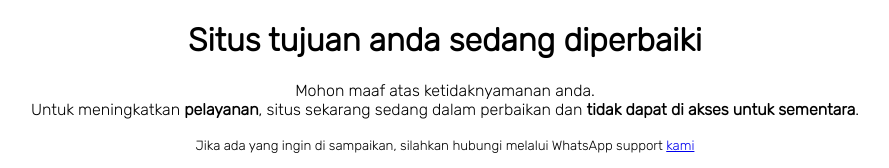
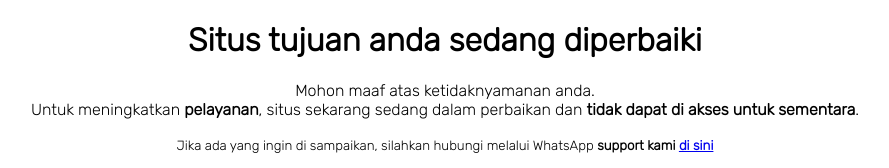
Before and after one commit to fathtech/maintenance, a plain HTML site: page index.html in a window 1280 px wide. Shown: the top 168 px of the page, without its empty margins (195-1084 px from the left). Drawn offline with Linux system fonts and the light colour scheme.

Commit message:
Update index.html

```diff
--- a/index.html
+++ b/index.html
@@ -19,8 +19,8 @@
 				<p class="subtitle">Mohon maaf atas ketidaknyamanan anda.<br /> Untuk meningkatkan
 					<strong>pelayanan</strong>, situs sekarang sedang dalam perbaikan dan <strong>tidak dapat di akses
 						untuk sementara</strong>.</p>
-				<p><small>Jika ada yang ingin di sampaikan, silahkan hubungi melalui WhatsApp support <a
-							href="https://api.whatsapp.com/send?phone=6281214673200&text=Halo%20fath%20tech,%20saya%20perlu%20support%20mengenai%20aplikasi%20website%20ini&source=&data=&app_absent=">kami</a></small></p>
+				<p><small>Jika ada yang ingin di sampaikan, silahkan hubungi melalui WhatsApp <strong>support kami <a
+							href="https://api.whatsapp.com/send?phone=6281214673200&text=Halo%20fath%20tech,%20saya%20perlu%20support%20mengenai%20aplikasi%20website%20ini&source=&data=&app_absent=">di sini</a></small></strong></p>
 			</div>
 			<img src='./images/underconstruction.svg' width='15%'>
 			<img src='./images/logo/logo.png' width='15%' style='border-radius: 35px 35px 35px 35px; -moz-border-radius: 35px 35px 35px 35px; -webkit-border-radius: 35px 35px 35px 35px; border: 0px solid #000000;'>
```
